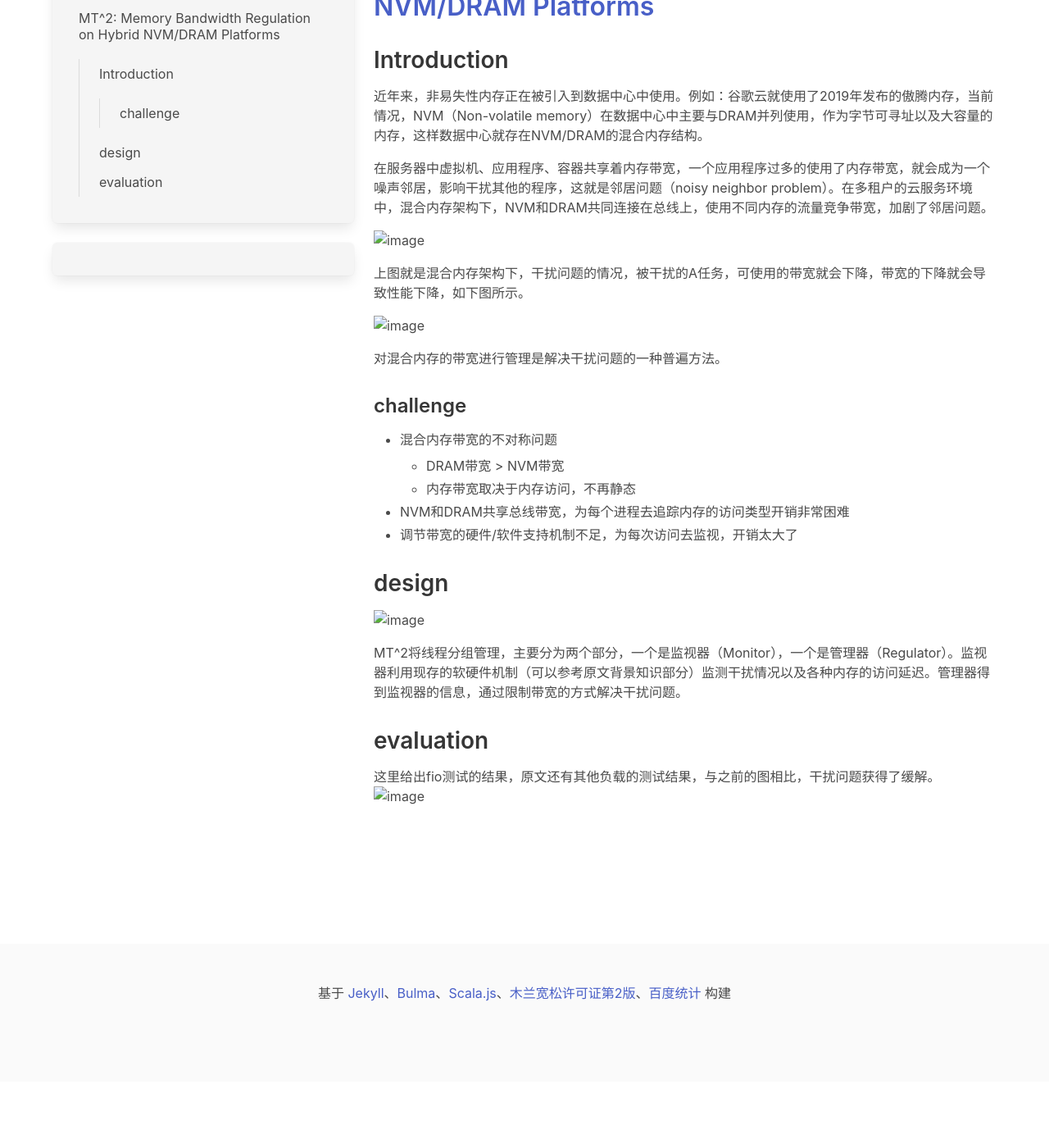
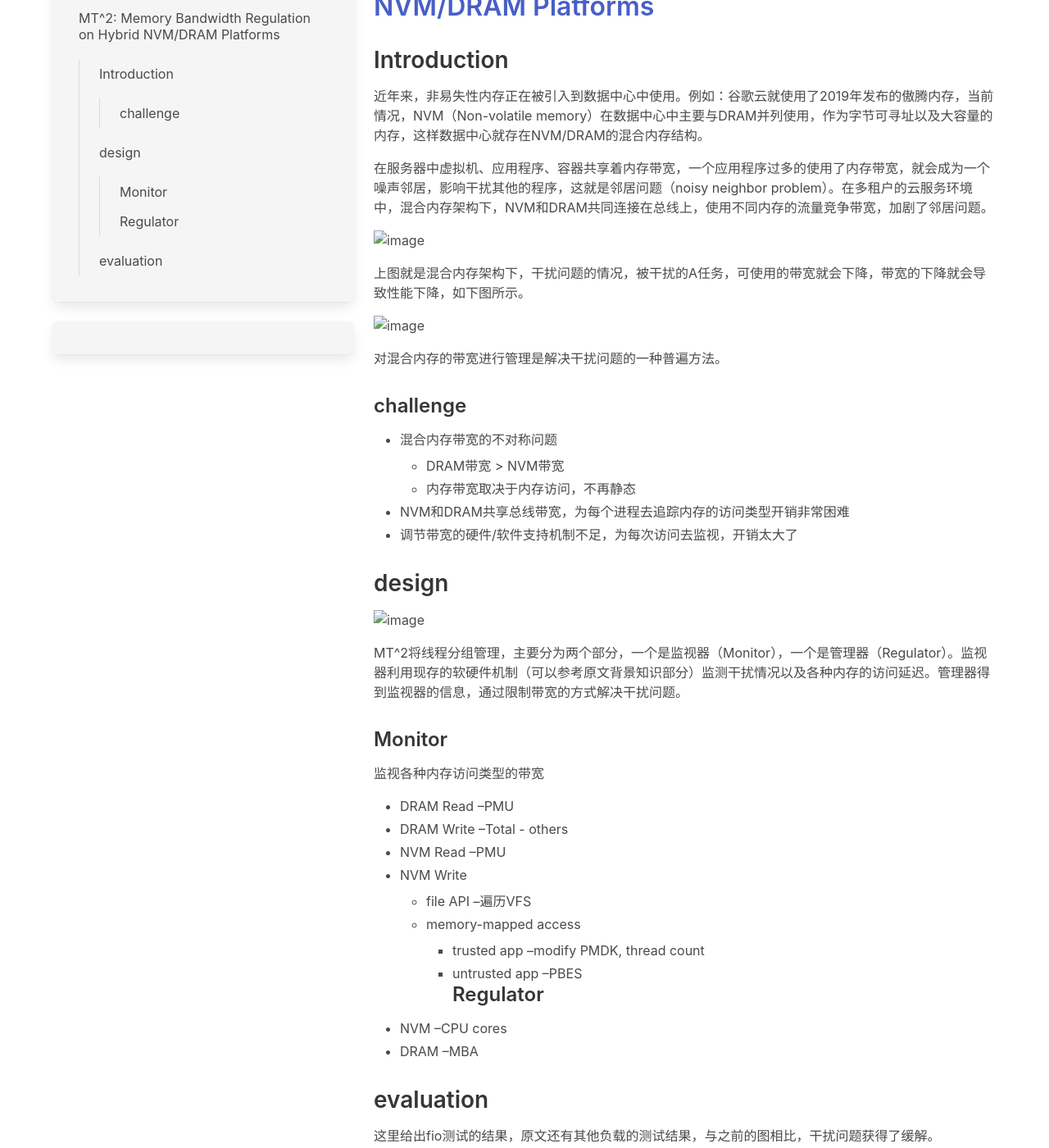
Before and after one commit to haslaboratory/haslaboratory.github.io, a Jekyll site: the page built from _posts/2022-03-24-MT2.md, in a window 1280 px wide and 1400 px high, scrolled down 330 px. Shown: the whole window at 82% size. Built offline with Jekyll 4.4.1, drawn with Linux system fonts in a browser that asks for light colours; nearby versions of some CDN libraries; library files that are not in the unit come from our copies; comment, search, counter and statistics services are not loaded; before the commit the page ends 1649 px from its top, so only the background shows below that.

Commit message:
add design

```diff
--- a/_posts/2022-03-24-MT2.md
+++ b/_posts/2022-03-24-MT2.md
@@ -35,8 +35,21 @@ tags:
 
 MT^2将线程分组管理，主要分为两个部分，一个是监视器（Monitor），一个是管理器（Regulator）。监视器利用现存的软硬件机制（可以参考原文背景知识部分）监测干扰情况以及各种内存的访问延迟。管理器得到监视器的信息，通过限制带宽的方式解决干扰问题。
 
-
+### Monitor
+监视各种内存访问类型的带宽
+- DRAM Read                  --PMU
+- DRAM Write                 --Total - others
+- NVM Read                   --PMU
+- NVM Write
+    - file API               --遍历VFS
+    - memory-mapped access
+        - trusted app        --modify PMDK, thread count
+        - untrusted app      --PBES
+### Regulator
+- NVM                        --CPU cores
+- DRAM                       --MBA
 
 ## evaluation
 这里给出fio测试的结果，原文还有其他负载的测试结果，与之前的图相比，干扰问题获得了缓解。
+
 ![image](../images/2022-03-24-MT2/Snipaste_2022-03-30_15-08-35.png)
```
